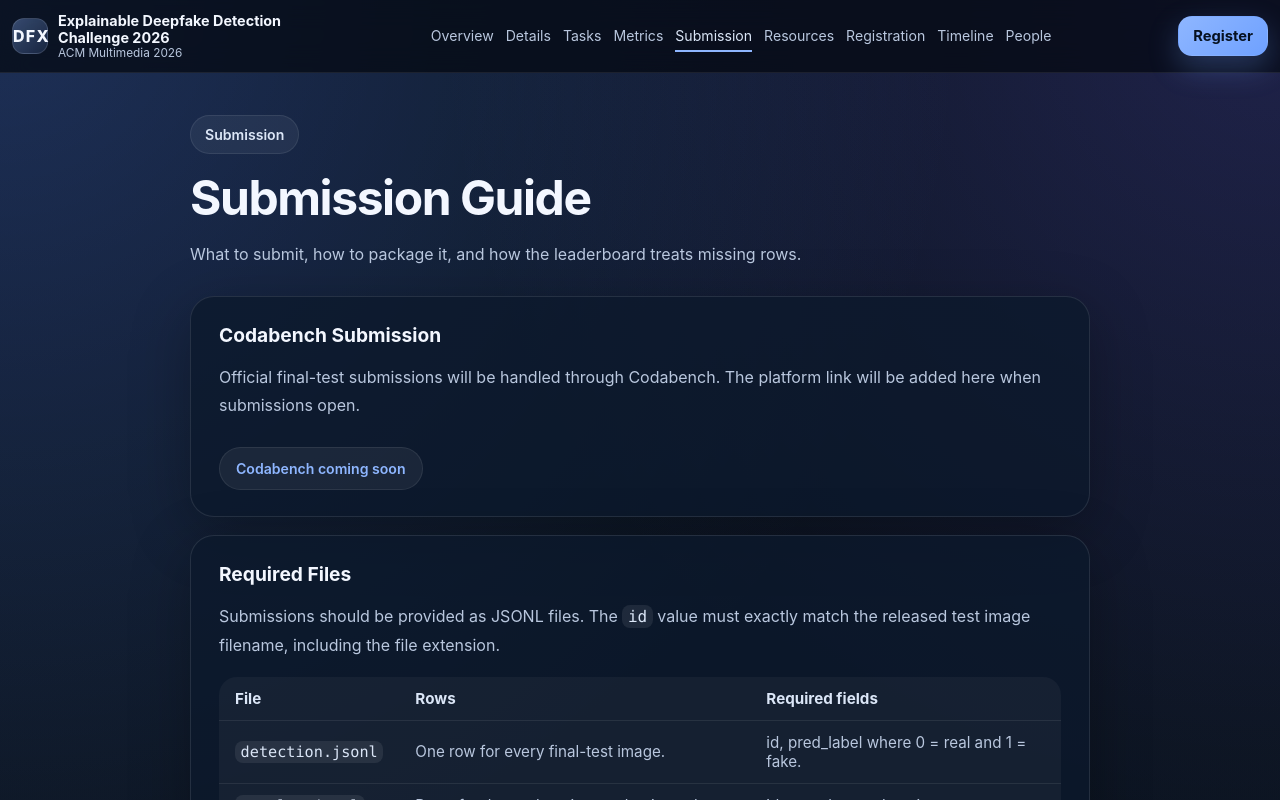
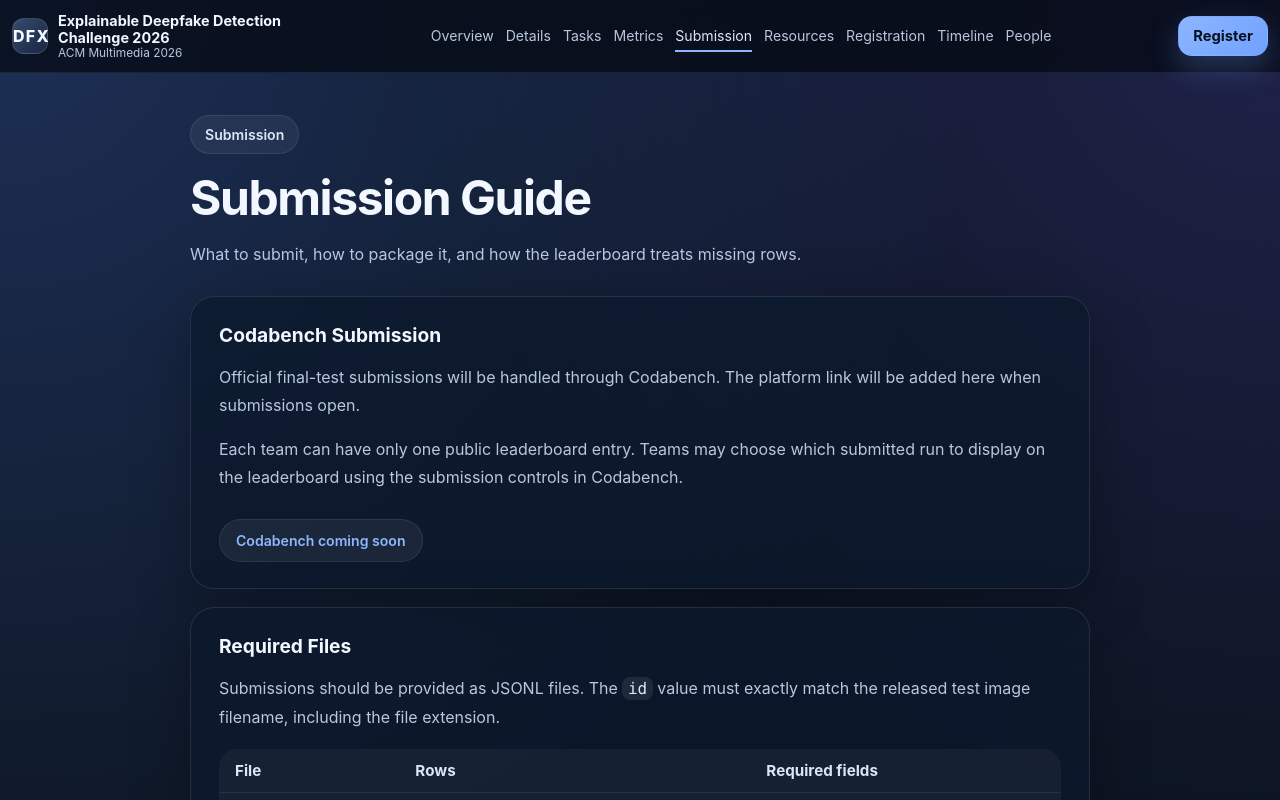
Before and after one commit to explainable-deepfake-detection/explainable-deepfake-detection.github.io, a React (Vite) app: page / in a window 1280 px wide. Both pictures are taken after a click on the button "Submission Guide". Shown: the top 800 px of the page. Built offline with nearby package versions, Linux system fonts and the light colour scheme.

Commit message:
added leaderboard behaviour

```diff
--- a/src/App.tsx
+++ b/src/App.tsx
@@ -1005,6 +1005,11 @@ function App() {
                   Official final-test submissions will be handled through Codabench.
                   The platform link will be added here when submissions open.
                 </p>
+                <p>
+                  Each team can have only one public leaderboard entry. Teams may
+                  choose which submitted run to display on the leaderboard using the
+                  submission controls in Codabench.
+                </p>
 
                 <div className="hero-actions">
                   {hasLink(LINKS.codabench) ? (
```
